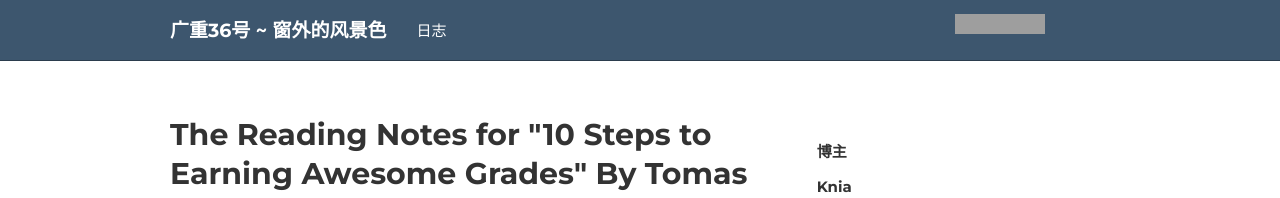
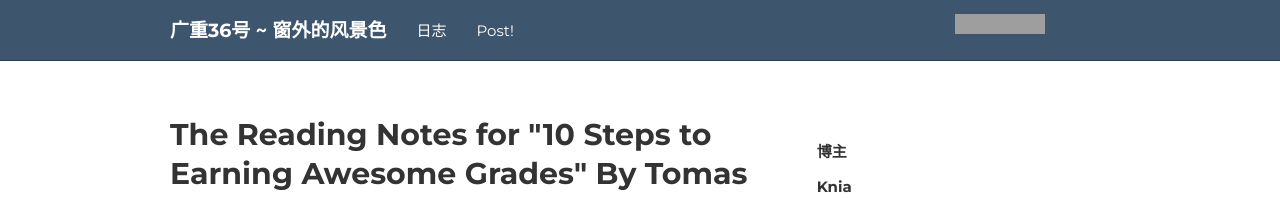
Before and after one commit to ellekasai/shiori, a Jekyll site: the page built from index.html, in a window 1280 px wide. Shown: the top 198 px of the page. Built offline with Jekyll 4.4.1, drawn with Linux system fonts in a browser that asks for light colours; nearby versions of some CDN libraries; comment, search, counter and statistics services are not loaded; grey boxes are pictures that could not be loaded.

Commit message:
Update nav.html

```diff
--- a/_includes/nav.html
+++ b/_includes/nav.html
@@ -1,2 +1,3 @@
 <li><a href="{{ "/archive" | prepend:site.baseurl }}">日志</a></li>
+<li><a href="{{ "/write-an-archive" | prepend:site.baseurl }}">Post!</a></li>
 <!-- <li><a href="http://github.com/ellekasai/shiori" target="_blank"></a></li> -->
```
